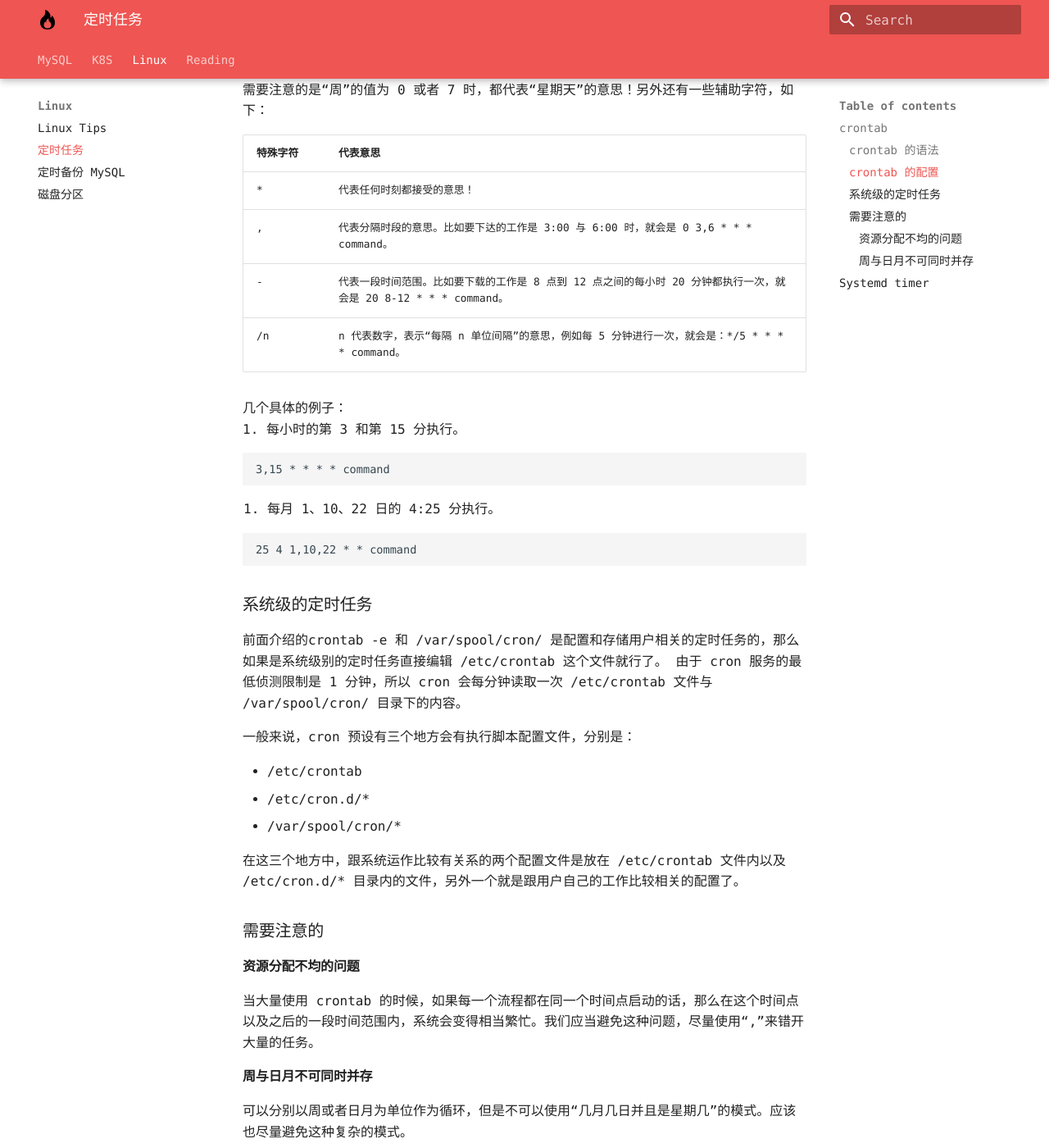
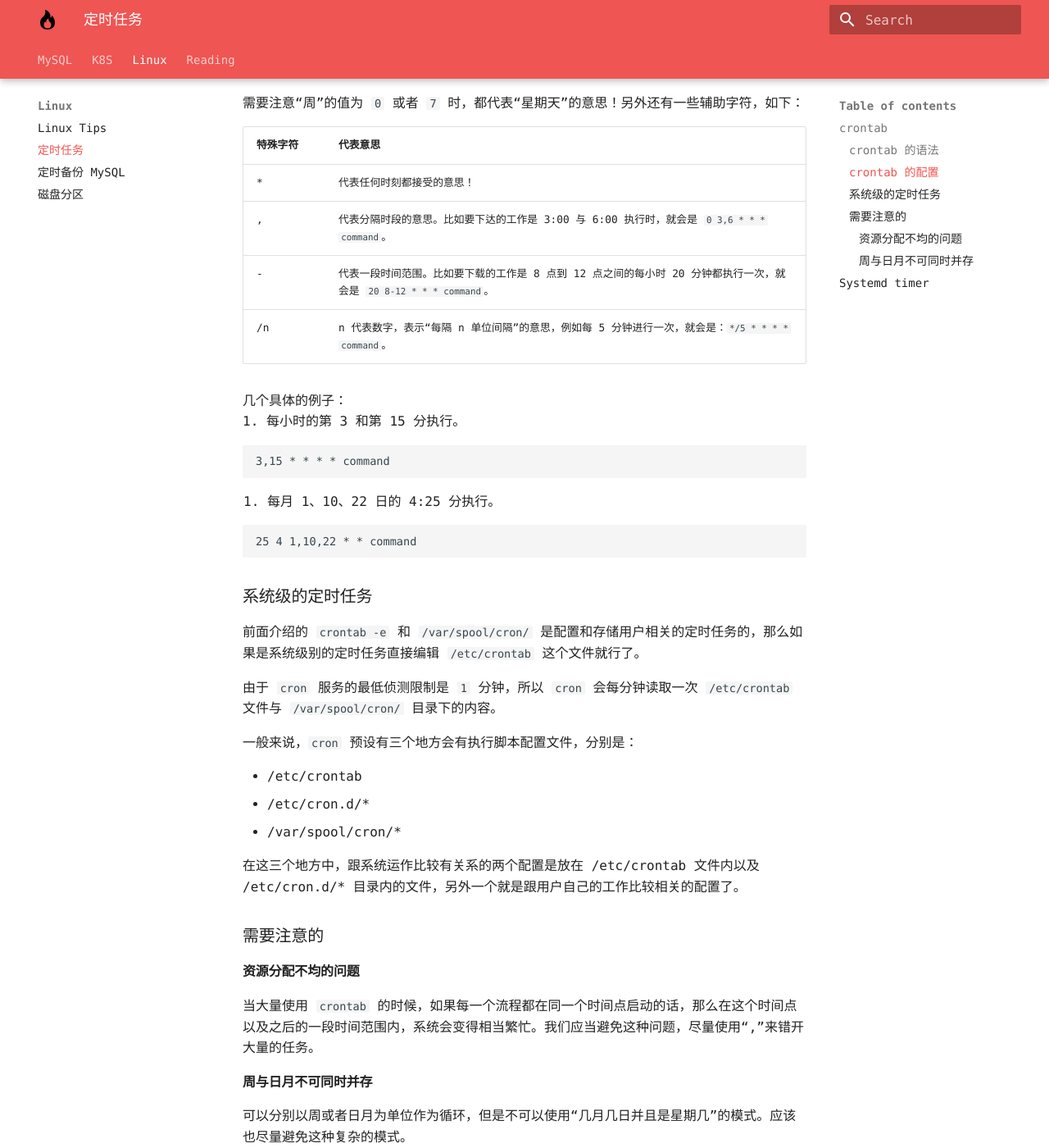
Before and after one commit to Suomea/blog, an MkDocs documentation site: the page built from docs/Linux/定时任务.md, in a window 1280 px wide and 1400 px high, scrolled down 971 px. Shown: the whole window at 82% size. Built offline with MkDocs 1.6.1 and Material for MkDocs 9.7.7, drawn with Linux system fonts in a browser that asks for light colours; some web fonts are replaced; some of the changed text lies outside the part shown.

Commit message:
更新‘定时任务’。

````diff
--- a/docs/Linux/定时任务.md
+++ b/docs/Linux/定时任务.md
@@ -26,14 +27,14 @@ crontab 的配置按行区分，每一行都是一个新的定时任务。每行
 | :-- | :-- | :-- | :-- | :-- | :-- | :-- |
 | 数字范围 | 0-59 | 0-23 | 1-31 | 1-12 | 0-7 | 执行的指令 |
 
-需要注意的是“周”的值为 0 或者 7 时，都代表“星期天”的意思！另外还有一些辅助字符，如下：
+需要注意“周”的值为 `0` 或者 `7` 时，都代表“星期天”的意思！另外还有一些辅助字符，如下：
 
 | 特殊字符 | 代表意思 |
 | :-- | :-- |
 | * | 代表任何时刻都接受的意思！|
-| , | 代表分隔时段的意思。比如要下达的工作是 3:00 与 6:00 时，就会是 0 3,6 * * * command。|
-| - | 代表一段时间范围。比如要下载的工作是 8 点到 12 点之间的每小时 20 分钟都执行一次，就会是 20 8-12 * * * command。|
-| /n | n 代表数字，表示“每隔 n 单位间隔”的意思，例如每 5 分钟进行一次，就会是：*/5 * * * * command。|
+| , | 代表分隔时段的意思。比如要下达的工作是 3:00 与 6:00 执行时，就会是 `0 3,6 * * * command`。|
+| - | 代表一段时间范围。比如要下载的工作是 8 点到 12 点之间的每小时 20 分钟都执行一次，就会是 `20 8-12 * * * command`。|
+| /n | n 代表数字，表示“每隔 n 单位间隔”的意思，例如每 5 分钟进行一次，就会是：`*/5 * * * * command`。|
 
 几个具体的例子：
 1. 每小时的第 3 和第 15 分执行。
@@ -46,20 +47,22 @@ crontab 的配置按行区分，每一行都是一个新的定时任务。每行
 ```
 
 ### 系统级的定时任务
-前面介绍的crontab -e 和 /var/spool/cron/ 是配置和存储用户相关的定时任务的，那么如果是系统级别的定时任务直接编辑 /etc/crontab 这个文件就行了。
-由于 cron 服务的最低侦测限制是 1 分钟，所以 cron 会每分钟读取一次 /etc/crontab 文件与 /var/spool/cron/ 目录下的内容。
+前面介绍的 `crontab -e` 和 `/var/spool/cron/` 是配置和存储用户相关的定时任务的，那么如果是系统级别的定时任务直接编辑 `/etc/crontab` 这个文件就行了。
 
-一般来说，cron 预设有三个地方会有执行脚本配置文件，分别是：
+
+由于 `cron` 服务的最低侦测限制是 `1` 分钟，所以 `cron` 会每分钟读取一次 `/etc/crontab` 文件与 `/var/spool/cron/` 目录下的内容。
+
+一般来说，`cron` 预设有三个地方会有执行脚本配置文件，分别是：
 
 - /etc/crontab
 - /etc/cron.d/*
 - /var/spool/cron/*
 
-在这三个地方中，跟系统运作比较有关系的两个配置文件是放在 /etc/crontab 文件内以及 /etc/cron.d/* 目录内的文件，另外一个就是跟用户自己的工作比较相关的配置了。
+在这三个地方中，跟系统运作比较有关系的两个配置是放在 /etc/crontab 文件内以及 /etc/cron.d/* 目录内的文件，另外一个就是跟用户自己的工作比较相关的配置了。
 
 ### 需要注意的
 #### 资源分配不均的问题
-当大量使用 crontab 的时候，如果每一个流程都在同一个时间点启动的话，那么在这个时间点以及之后的一段时间范围内，系统会变得相当繁忙。我们应当避免这种问题，尽量使用“,”来错开
+当大量使用 `crontab` 的时候，如果每一个流程都在同一个时间点启动的话，那么在这个时间点以及之后的一段时间范围内，系统会变得相当繁忙。我们应当避免这种问题，尽量使用“,”来错开
 大量的任务。
 
 #### 周与日月不可同时并存
````
Also changed, not shown: other parts of docs/Linux/定时任务.md (+3 -2 lines).
